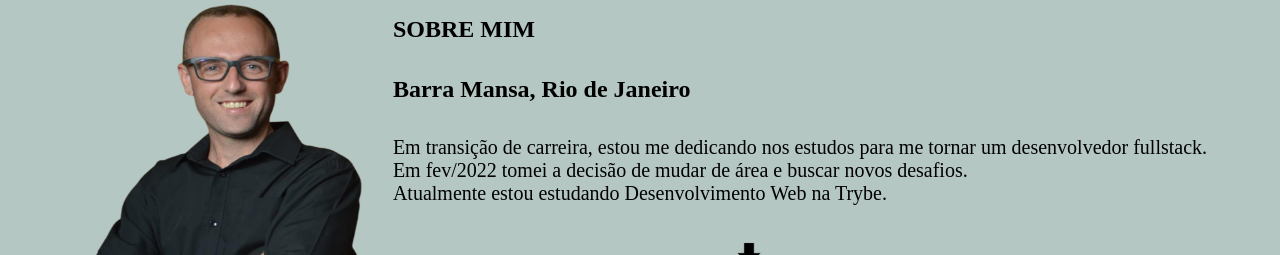
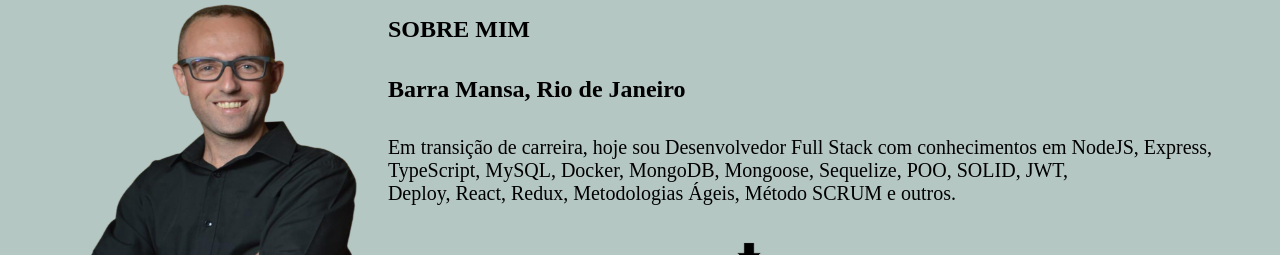
Before and after one commit to mefiusr/mathews-r.github.io, a React (Create React App) app: page / in a window 1280 px wide. Shown: the part 900-1155 px from the top of the page. Built offline with nearby package versions, Linux system fonts and the light colour scheme.

Commit message:
atualizando cv

```diff
--- a/src/component/About.jsx
+++ b/src/component/About.jsx
@@ -17,8 +17,8 @@ export default class About extends Component {
           <h2>Barra Mansa, Rio de Janeiro</h2>
 
           <p className="para">
-            Em transição de carreira, estou me dedicando nos estudos para me tornar um desenvolvedor fullstack. <br />Em fev/2022 tomei a decisão de mudar de área e buscar novos desafios.<br />
-            Atualmente estou estudando Desenvolvimento Web na Trybe.
+            Em transição de carreira, hoje sou Desenvolvedor Full Stack com conhecimentos em NodeJS, Express, <br /> TypeScript, MySQL, Docker, MongoDB, Mongoose, Sequelize, POO, SOLID, JWT, <br />
+            Deploy, React, Redux, Metodologias Ágeis, Método SCRUM e outros.
           </p>
           <div className="curriculo">
             <a download="CVMATHEWS.pdf" target="_blank" href="https://github.com/mathews-r/mathews-r.github.io/blob/master/src/assets/CV_MR_FRONT_PT.pdf" rel="noreferrer" >
```
Also changed, not shown: 1 other file (tests, documents, lock files or other folders).
